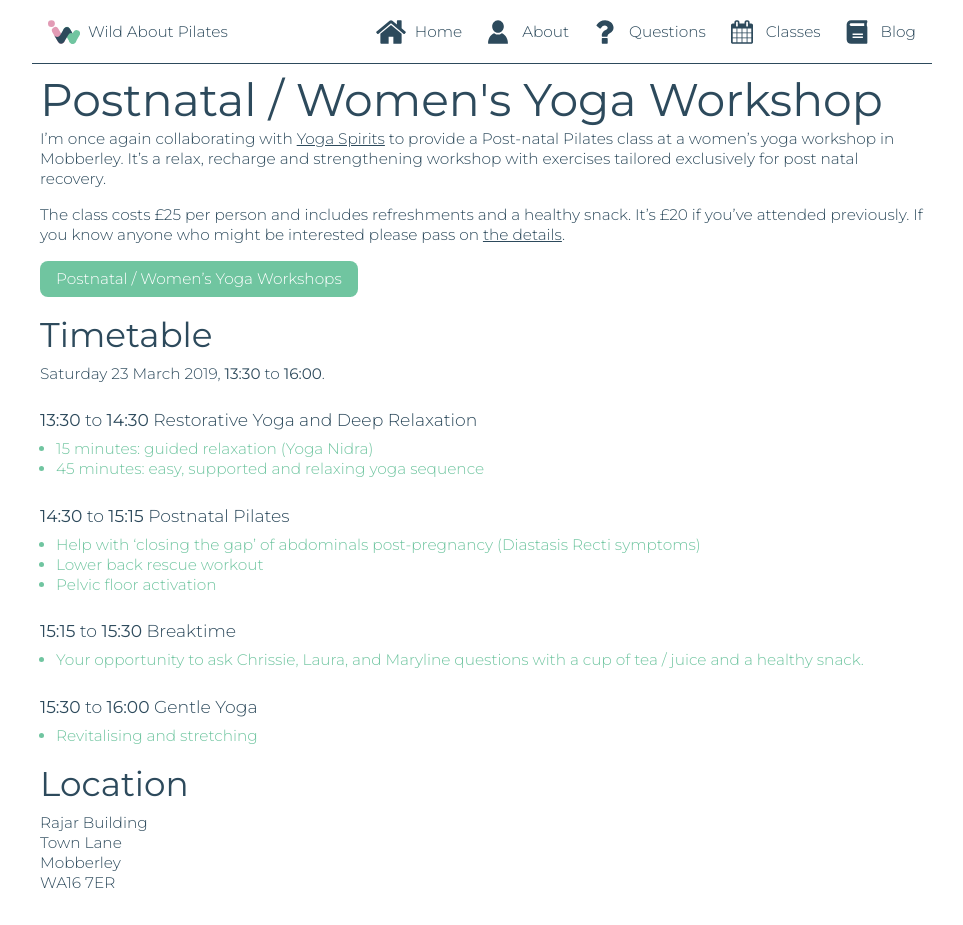
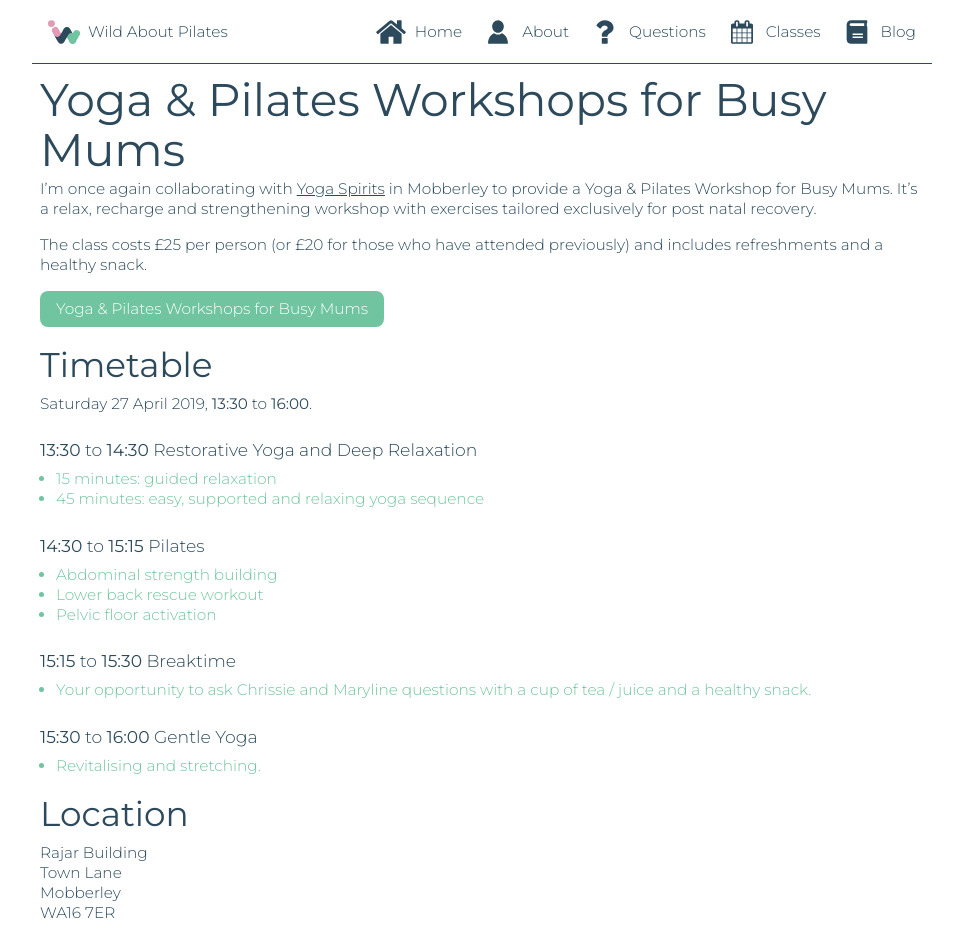
Before and after one commit to mikeraynham/wildaboutpilates, a Jekyll site: the page built from _posts/2019-03-22-yoga-spirits.md, in a window 1280 px wide, cut to the strip 0-925 px from the top of the page. Shown: the whole strip, without its empty margins (158-1121 px from the left). Built offline with Jekyll 4.4.1, drawn with Linux system fonts in a browser that asks for light colours.

Commit message:
Fix yoga workshop date and description.

```diff
--- a/_posts/2019-03-22-yoga-spirits.md
+++ b/_posts/2019-03-22-yoga-spirits.md
@@ -1,36 +1,36 @@
 ---
-title: Postnatal / Women's Yoga Workshop
+title: Yoga & Pilates Workshops for Busy Mums
 date: 2019-03-22 06:00:00 Z
 categories:
 - blog
 layout: default
-description: Recharge, relax and strengthen during this unique Postnatal / Women's Yoga and Pilates Workshop.
+description: Recharge, relax and strengthen during this Yoga & Pilates Workshops for Busy Mums.
 ---
 
-I'm once again collaborating with [Yoga Spirits][1] to provide a Post-natal Pilates class at a women's yoga workshop in Mobberley. It's a relax, recharge and strengthening workshop with exercises tailored exclusively for post natal recovery.
+I'm once again collaborating with [Yoga Spirits][1] in Mobberley to provide a Yoga & Pilates Workshop for Busy Mums. It's a relax, recharge and strengthening workshop with exercises tailored exclusively for post natal recovery.
 
-The class costs £25 per person and includes refreshments and a healthy snack. It's £20 if you've attended previously.  If you know anyone who might be interested please pass on [the details][2].
+The class costs £25 per person (or £20 for those who have attended previously) and includes refreshments and a healthy snack.
 
-<a class="button" href="https://yogaspirits.co.uk/postnatal-yoga-workshops/">Postnatal / Women's Yoga Workshops</a>
+<a class="button" href="https://yogaspirits.co.uk/pilates-yoga-workshops/">Yoga & Pilates Workshops for Busy Mums</a>
 
 ## Timetable
 
-Saturday 23 March 2019, <time>13:30</time> to <time>16:00</time>.
+Saturday 27 April 2019, <time>13:30</time> to <time>16:00</time>.
 
 &#8203;<time>13:30</time> to <time>14:30</time> Restorative Yoga and Deep Relaxation
-: 15 minutes: guided relaxation (Yoga Nidra)
+: 15 minutes: guided relaxation
 : 45 minutes: easy, supported and relaxing yoga sequence
 
-&#8203;<time>14:30</time> to <time>15:15</time> Postnatal Pilates
-: Help with ‘closing the gap’ of abdominals post-pregnancy (Diastasis Recti symptoms)
+&#8203;<time>14:30</time> to <time>15:15</time> Pilates
+: Abdominal strength building
 : Lower back rescue workout
 : Pelvic floor activation
 
 &#8203;<time>15:15</time> to <time>15:30</time> Breaktime
-: Your opportunity to ask Chrissie, Laura, and Maryline questions with a cup of tea / juice and a healthy snack.
+: Your opportunity to ask Chrissie and Maryline questions with a cup of tea / juice and a healthy snack.
 
 &#8203;<time>15:30</time> to <time>16:00</time> Gentle Yoga
-: Revitalising and stretching
+: Revitalising and stretching.
 
 ## Location
 
@@ -75,10 +75,6 @@
             {
                 "@type": "Person",
                 "name": "Maryline Higham"
-            },
-            {
-                "@type": "Person",
-                "name": "Laura Latham"
             }
         ]
     }
@@ -122,4 +118,4 @@
 <a class="button" href="https://www.google.com/maps/search/?api=1&amp;query_place_id=ChIJ57yCOphTekgRELe0EXWaaHk&amp;query=Rajar+Building%2C+Town+Lane%2C+Mobberley%2C+Knutsford%2C+WA16 7ER">View on Google Maps</a>
 
 [1]: https://yogaspirits.co.uk/
-[2]: https://yogaspirits.co.uk/postnatal-yoga-workshops/
+[2]: https://yogaspirits.co.uk/pilates-yoga-workshops/
```
Also changed, not shown: other parts of _posts/2019-03-22-yoga-spirits.md (+2 -2 lines), images/yoga-spirits-original.jpg (added).
